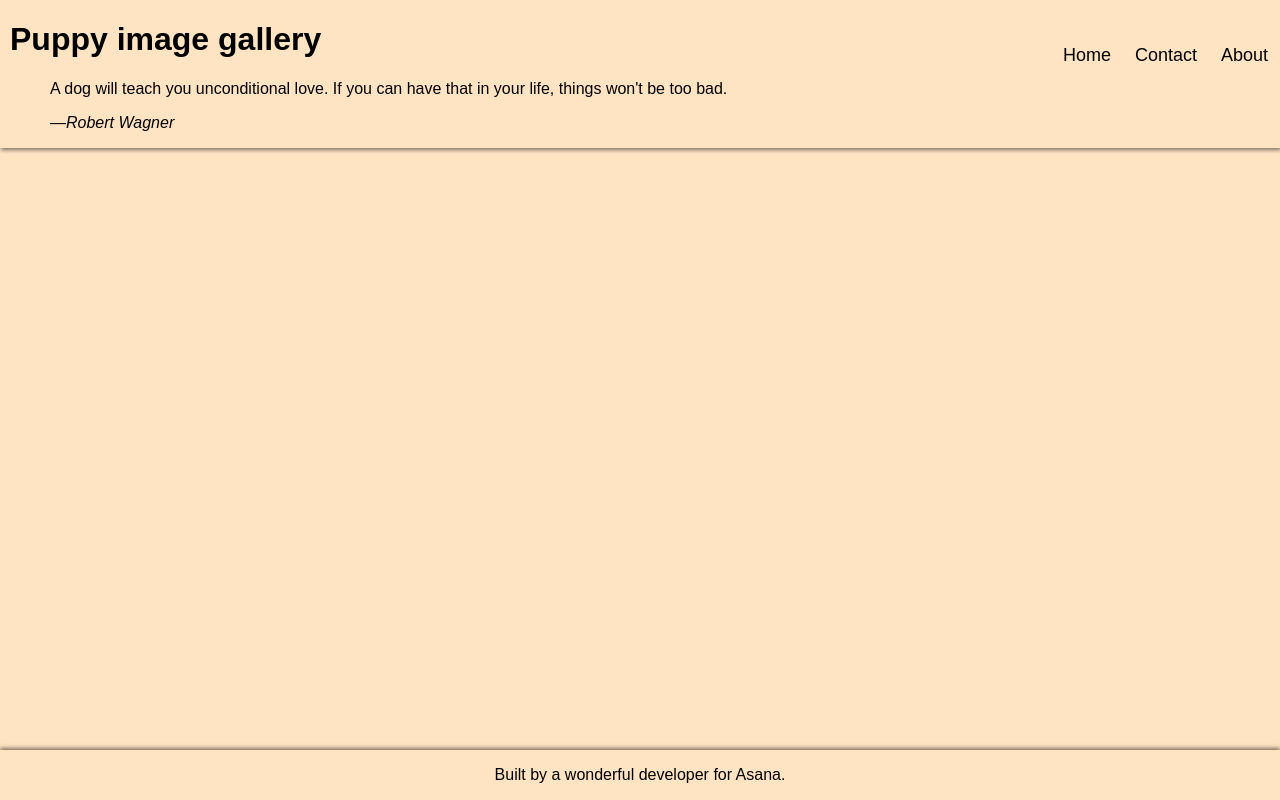
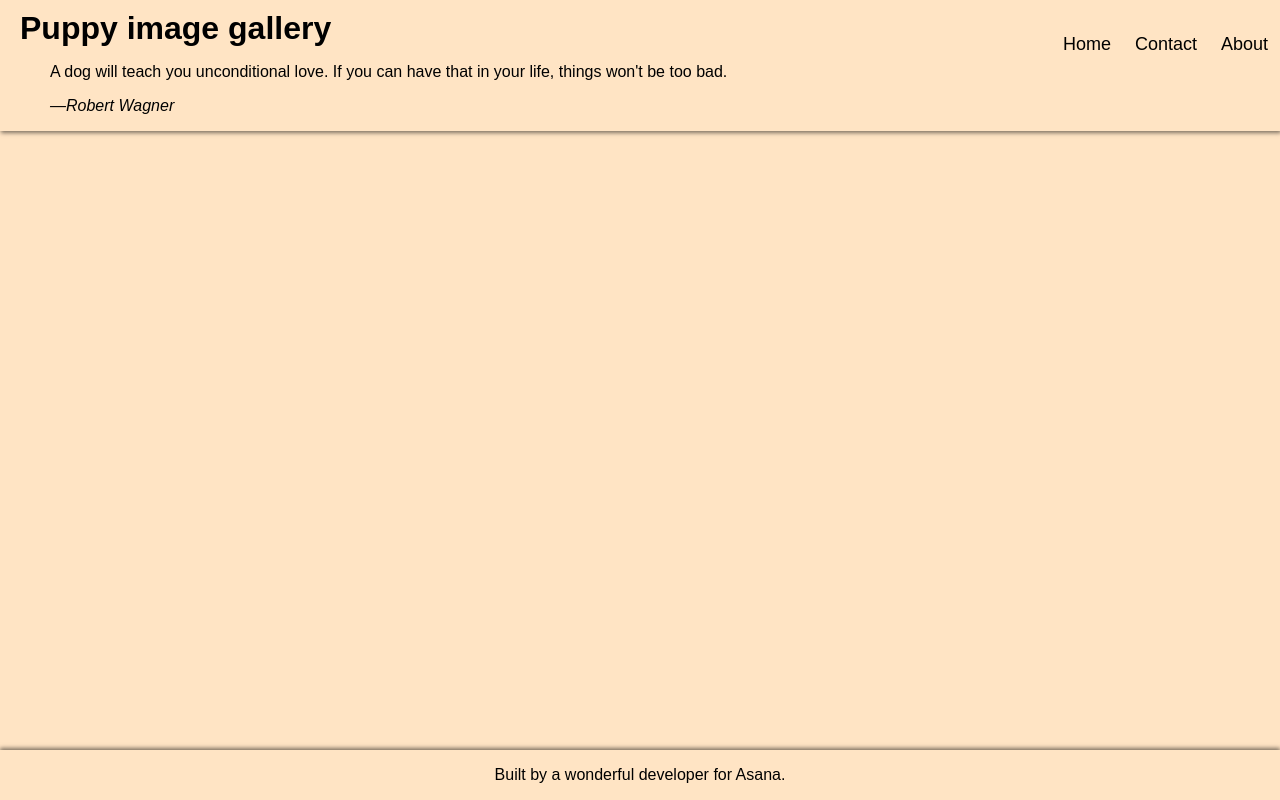
Before and after one commit to sudarshanr1/pet-adoption, a website built with webpack: page index.html in a window 1280 px wide. Shown: the top 800 px of the page. Built offline with nearby package versions, Linux system fonts and the light colour scheme; some packages are replaced by stand-ins of ours.

Commit message:
style changes to make the app look pretty.

```diff
--- a/app/assets/styles/app.css
+++ b/app/assets/styles/app.css
@@ -43,6 +43,10 @@ header a {
   border-radius: 4px;
 }
 
+header h1 {
+  margin: 10px;
+}
+
 footer {
   position: fixed;
   left: 0;
@@ -56,11 +60,11 @@ footer {
 }
 
 content {
-  height: 600px;
+  height: 615px;
   overflow: scroll;
   float: left;
   width: 100%;
-  margin-left: 2%;
+  margin-left: 1.5%;
 }
 
 about,
@@ -75,6 +79,7 @@ about p {
 pet-list img {
   border-radius: 10px;
   padding: 5px;
+  margin: 0 5px 5px 0;
   width: 250px;
   float: left;
   height: 250px;
```
